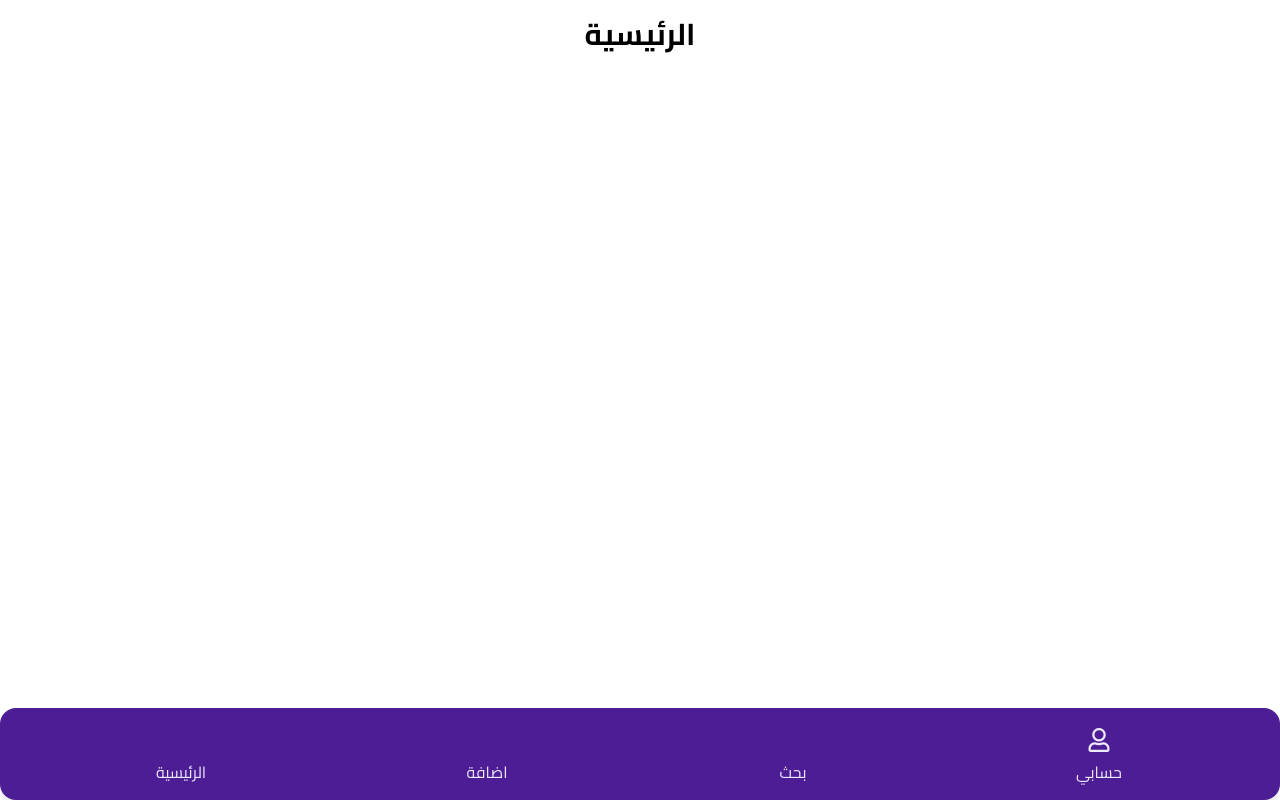
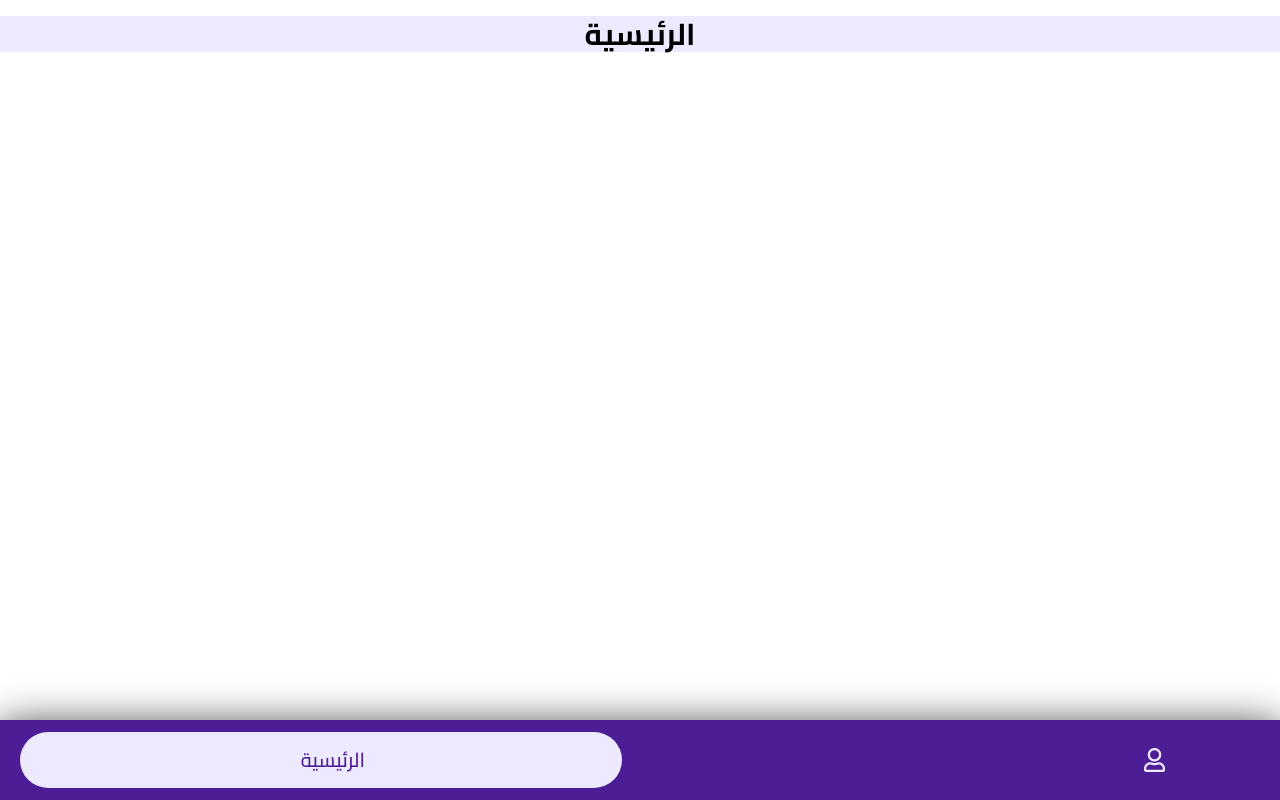
Before and after one commit to mohammedFade/Home, a plain HTML site: page index.html in a window 1280 px wide. Drawn offline with nearby package versions, Linux system fonts and the light colour scheme.

Commit message:
new navbar

```diff
--- a/css/style.css
+++ b/css/style.css
@@ -8,7 +8,7 @@
     font-style: normal;
   } */
 
-  /* .cairo-<uniquifier> {
+/* .cairo-<uniquifier> {
     font-family: "Cairo", serif;
     font-optical-sizing: auto;
     font-weight: <weight>;
@@ -22,23 +22,84 @@ body {
 }
 
 nav {
+    display: flex;
+    flex-direction: row;
+    margin: auto;
+    padding: 12px 20px;
     position: fixed;
+    width: 100vw;
     bottom: 0;
-    width: 100vw;
+    box-shadow: 0px 5px 40px rgba(0, 0, 0, 0.8);
 }
 
-.hover\:w-full:hover {
-    width: 100%;
+.nav-item {
+    display: flex;
+    justify-content: center;
+    align-items: center;
+    flex-grow: 1;
+    padding: 8px 14px;
+    cursor: pointer;
+    transition: all 0.2s ease-out;
+    color: rgb(237 233 254 / var(--tw-bg-opacity));
 }
 
-.group:hover .group-hover\:w-full {
-    width: 100%;
+.nav-text {
+    font-size: 20px;
+    margin: auto;
+    text-align: center;
+    font-weight: 500;
+    display: none;
+    transition: all 0.3s ease;
 }
 
-.group:hover .group-hover\:inline-block {
+.material-icons {
+    display: inline;
+    font-size: 32px;
+    transition: color .3s;
+}
+
+/* */
+
+.nav-item.active {
+    flex-grow: 3;
+    border-radius: 30px;
+    background: rgb(237 233 254 / var(--tw-bg-opacity));
+    color: rgb(76 29 149 / var(--tw-bg-opacity));
+    justify-content: flex-start;
+}
+
+.nav-item.active>.nav-text {
     display: inline-block;
 }
 
-.group:hover .group-hover\:flex-grow {
-    flex-grow: 1;
+.nav-item.active>.material-icons.home-icon {
+    color: #5a35b5;
 }
+
+.material-icons.home-icon~.nav-text {
+    color: #5a35b5;
+}
+
+.nav-item.active>.material-icons.favorite-icon {
+    color: #c9329a;
+}
+
+.material-icons.favorite-icon~.nav-text {
+    color: #c9329a;
+}
+
+.nav-item.active>.material-icons.search-icon {
+    color: #e5a023;
+}
+
+.material-icons.search-icon~.nav-text {
+    color: #e5a023;
+}
+
+.nav-item.active>.material-icons.person-icon {
+    color: #0091a9;
+}
+
+.material-icons.person-icon~.nav-text {
+    color: #0091a9;
+}
--- a/index.html
+++ b/index.html
@@ -11,58 +11,32 @@
 
 <body>
     <main>
-        <h1 class="text-3xl font-bold text-center mt-4">
+        <h1 class="text-3xl bg-violet-100 font-bold text-center mt-4">
             الرئيسية
         </h1>
 
     </main>
 
-    <nav>
-        <div class="px-7 bg-violet-900 shadow-lg rounded-2xl">
-            <div class="flex">
-                <div class="flex-1 group">
-                    <a href="#"
-                        class="flex items-end justify-center text-center mx-auto px-4 pt-2 w-full text-violet-100 group-hover:text-violet-400">
-                        <span class="block px-1 pt-1 pb-1">
+    <nav class="bg-violet-900">
+        <div class="nav-item active">
             <i class="far fa-home text-2xl pt-1 mb-1 block"></i>
-                            <span class="block pb-2">الرئيسية</span>
-                            <span class="block w-5 mx-auto h-1 group-hover:bg-violet-400 rounded-full"></span>
-                        </span>
-                    </a>
+            <span class="nav-text">الرئيسية</span>
         </div>
-                <div class="flex-1 group">
-                    <a href="#"
-                        class="flex items-end justify-center text-center mx-auto px-4 pt-2 w-full text-violet-100 group-hover:text-violet-400">
-                        <span class="block px-1 pt-1 pb-1">
+        <div class="nav-item">
             <i class="far fa-plus text-2xl pt-1 mb-1 block"></i>
-                            <span class="block pb-2">اضافة</span>
-                            <span class="block w-5 mx-auto h-1 group-hover:bg-violet-400 rounded-full"></span>
-                        </span>
-                    </a>
+            <span class="nav-text">اضافة</span>
         </div>
-                <div class="flex-1 group">
-                    <a href="#"
-                        class="flex items-end justify-center text-center mx-auto px-4 pt-2 w-full text-violet-100 group-hover:text-violet-400">
-                        <span class="block px-1 pt-1 pb-1">
+        <div class="nav-item">
             <i class="far fa-search text-2xl pt-1 mb-1 block"></i>
-                            <span class="block pb-2">بحث</span>
-                            <span class="block w-5 mx-auto h-1 group-hover:bg-violet-400 rounded-full"></span>
-                        </span>
-                    </a>
+            <span class="nav-text">بحث</span>
         </div>
-                <div class="flex-1 group">
-                    <a href="#"
-                        class="flex items-end justify-center text-center mx-auto px-4 pt-2 w-full text-violet-100 group-hover:text-violet-400">
-                        <span class="block px-1 pt-1 pb-1">
+        <div class="nav-item">
             <i class="far fa-user text-2xl pt-1 mb-1 block"></i>
-                            <span class="block pb-2">حسابي</span>
-                            <span class="block w-5 mx-auto h-1 group-hover:bg-violet-400 rounded-full"></span>
-                        </span>
-                    </a>
-                </div>
-            </div>
+            <span class="nav-text">حسابي</span>
         </div>
     </nav>
+
+    <script src="js/script.js"></script>
 </body>
 
 </html>
--- a/js/script.js
+++ b/js/script.js
@@ -0,0 +1,10 @@
+const navItems = document.getElementsByClassName('nav-item');
+
+for (let i = 0; i < navItems.length; i++) {
+    navItems[i].addEventListener('click', () => {
+        for(let j = 0; j < navItems.length; j++)
+            navItems[j].classList.remove('active');
+
+        navItems[i].classList.add('active');
+    });
+}
```
Also changed, not shown: 1 other file. Lines whose indentation alone changed are shown as unchanged.
